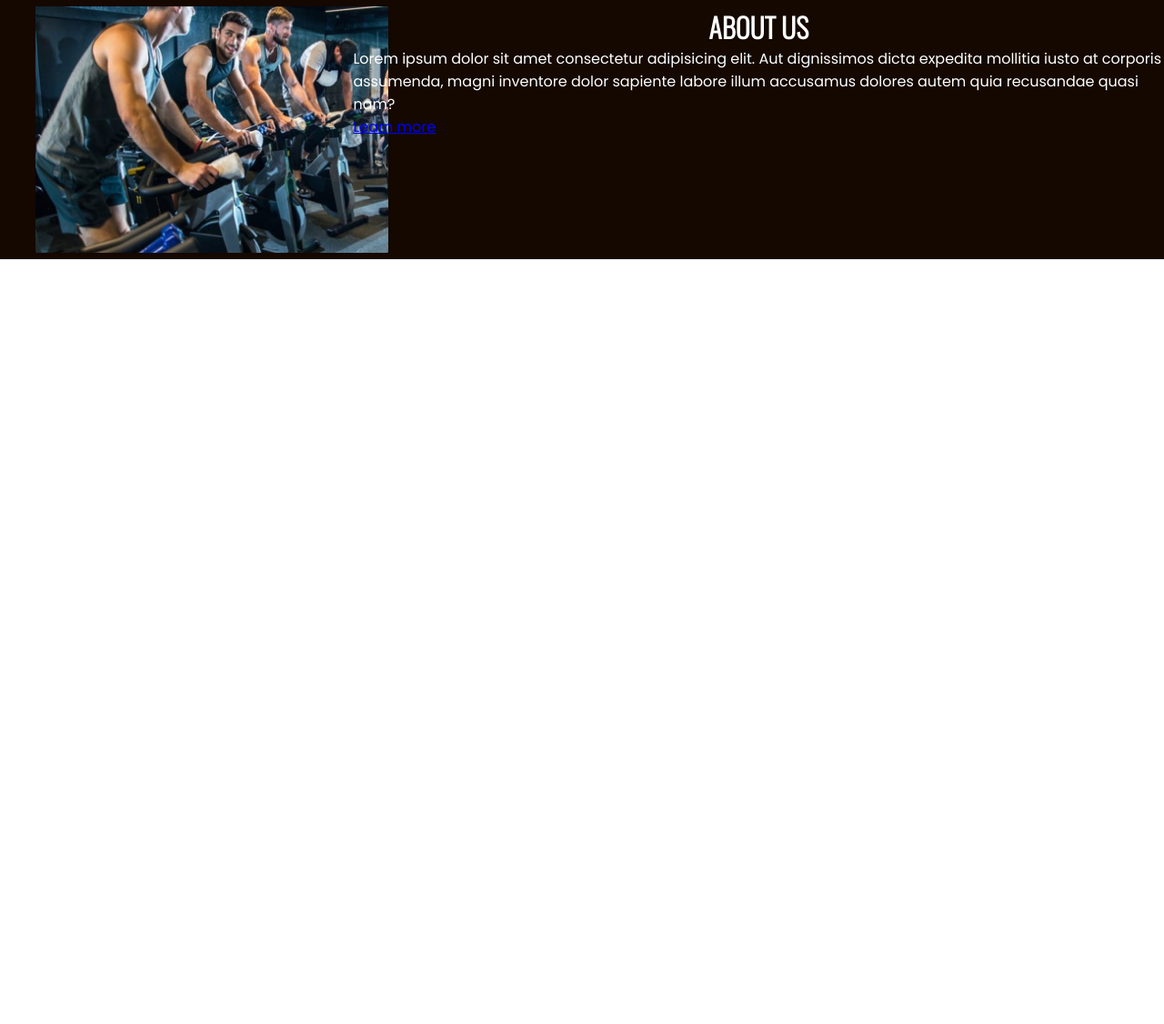
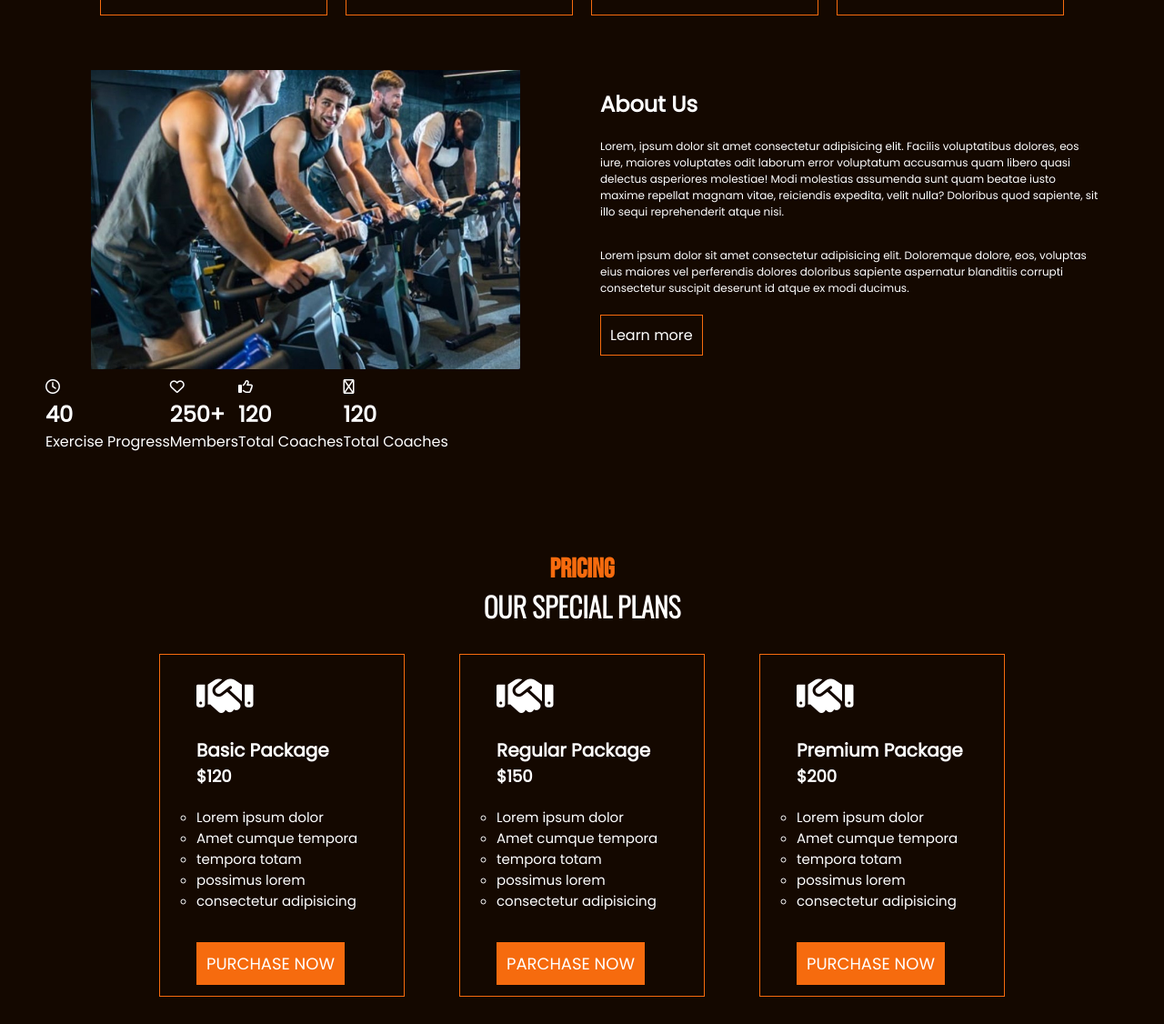
Before and after one commit to brightdartey/Fitness-website, a plain HTML site: page index.html in a window 1280 px wide. Shown: the part 1202-2328 px from the top of the page at 91% size. Before the commit the page ends 1487 px from the top, so only its background shows below. Drawn offline with nearby package versions, Linux system fonts and the light colour scheme.

Commit message:
added prlans and about sections

```diff
--- a/index.html
+++ b/index.html
@@ -87,19 +87,94 @@
             </div>
         </div>
     </section>
-    <section class="program-section">
+    <section class="about-section">
         <div id="about-grid">
             <div id="img">
                 <img src="media/images(3).jpg" alt="">
             </div>
             <div id="aboutus">
                 <h1>About Us</h1>
-                <p>Lorem ipsum dolor sit amet consectetur adipisicing elit. Aut dignissimos dicta expedita mollitia iusto at corporis assumenda, magni inventore dolor
-                    sapiente labore illum accusamus dolores autem quia recusandae quasi nam?</p>
+                <p>Lorem, ipsum dolor sit amet consectetur adipisicing elit.
+                     Facilis voluptatibus dolores, eos iure, maiores voluptates odit
+                     laborum error voluptatum accusamus quam libero quasi delectus
+                     asperiores molestiae! Modi molestias assumenda sunt quam beatae
+                     iusto maxime repellat magnam vitae, reiciendis expedita, velit nulla?
+                     Doloribus quod sapiente, sit illo sequi reprehenderit atque nisi.</p>
+
+                    <p>Lorem ipsum dolor sit amet
+                        consectetur adipisicing elit. Doloremque dolore, eos, voluptas eius maiores vel
+                        perferendis dolores doloribus sapiente aspernatur
+                         blanditiis corrupti consectetur suscipit deserunt id atque ex modi ducimus.</p>
                 <a href="#">Learn more</a>
             </div>
         </div>
-
+        <div id="data-point">
+            <div>
+                <i class="far fa-clock"></i>
+                <h1>40</h1>
+                <p>Exercise Progress</p>
+            </div>
+            <div>
+                <i class="far fa-heart"></i>
+                <h1>250+</h1>
+                <p>Members</p>
+            </div>
+            <div>
+                <i class="far fa-thumbs-up"></i>
+                <h1>120</h1>
+                <p>Total Coaches</p>
+            </div>
+            <div>
+                <i class="far fa-diamond"></i>
+                <h1>120</h1>
+                <p>Total Coaches</p>
+            </div>
+        </div>
+    </section>
+    <section class="program-section">
+        <h3>Pricing</h3>
+        <h1>Our Special Plans</h1>
+        <div class="program-grid">
+            <div id="plan-box">
+                <i class="fas fa-handshake"></i>
+                <h4>Basic Package</h4>
+                <h2>$120</h2>
+                <ul style="list-style-type:circle">
+                    <li>Lorem ipsum dolor</li>
+                    <li>Amet cumque tempora</li>
+                    <li>tempora totam </li>
+                    <li>possimus lorem</li>
+                    <li>consectetur adipisicing</li>
+                </ul>
+                <a href="#">Purchase Now</a>
+            </div>
+            <div id="plan-box">
+                <i class="fas fa-handshake"></i>
+                <h4>Regular Package</h4>
+                <h2>$150</h2>
+                <ul style="list-style-type:circle">
+                    <li>Lorem ipsum dolor</li>
+                    <li>Amet cumque tempora</li>
+                    <li>tempora totam </li>
+                    <li>possimus lorem</li>
+                    <li>consectetur adipisicing</li>
+                </ul>
+                <a href="#">Parchase Now</a>
+            </div>
+            <div id="plan-box">
+                <i class="fas fa-handshake"></i>
+                <h4>Premium Package</h4>
+                <h2>$200</h2>
+                <ul style="list-style-type:circle">
+                    <li>Lorem ipsum dolor</li>
+                    <li>Amet cumque tempora</li>
+                    <li>tempora totam </li>
+                    <li>possimus lorem</li>
+                    <li>consectetur adipisicing</li>
+                </ul>
+                <a href="#">Purchase Now</a>
+            </div>
+        </div>
     </section>
 
 
--- a/styles.css
+++ b/styles.css
@@ -125,12 +125,13 @@ body{
 
 .program-section {
     background-color: #140800;
+    padding-top: 20px;
 }
 .program-section h3 {
     text-align: center;
     text-transform: capitalize;
     color: #F66B0E;
-    font-family: 'Bebas Neue';
+    font-family: 'Bebas Neue', cursive;
     font-size: 30px;
     padding-top: 40px;
 }
@@ -138,7 +139,7 @@ body{
     text-align: center;
     color: #fff;
     text-transform: uppercase;
-    font-family: 'Oswald';
+    font-family: 'Oswald', sans-serif;
     font-size: 30px;
 }
 
@@ -146,7 +147,7 @@ body{
     display: flex;
     justify-content: center;
     color: #fff;
-    font-family: 'Poppins';
+    font-family: 'Poppins',sans-serif;
 }
 
 #box {
@@ -184,13 +185,89 @@ body{
     padding: 10px;
 }
 
+.about-section {
+    background-color: #140800;
+    padding: 50px 50px;
+}
+
 #about-grid {
-    display: flex;
+    display: grid;
+    grid-template-columns: 1fr 1fr;
     font-family: 'poppins';
     color: #fff;
     justify-content: center;
 }
+
 #about-grid img {
-    width: 100%;
-    margin-left: 10%;
+    width: 80%;
+    margin-left: 50px;
 }
+
+#aboutus {
+    margin: 20px;
+    text-align: left;
+}
+#aboutus p {
+    font-size: 12px;
+    padding-bottom: 30px;
+}
+#aboutus h1 {
+    padding-bottom: 20px;
+}
+
+#aboutus a {
+    border: 1px solid #F66B0E;
+    padding: 10px;
+    text-decoration: none;
+    color: #fff;
+}
+#aboutus a:hover {
+    background-color: #F66B0E;
+}
+
+#plan-box {
+    border: 1px solid #F66B0E;
+    font-size: 22px;
+    text-align: left;
+    margin: 30px;
+    padding: 20px 20px 20px 40px;
+    text-align: left;
+    width: 270px;
+}
+
+#plan-box:hover {
+    background-color: #F66B0E;
+}
+
+#plan-box h4 {
+    font-size: 20px;
+}
+#plan-box ul {
+    font-size: 15px;
+    padding-bottom: 40px;
+    padding-top: 20px;
+}
+
+#plan-box h2 {
+    font-size: 18px;
+}
+#plan-box i {
+    font-size: 50px;
+    text-align: center;
+    padding-bottom: 20px;
+}
+#plan-box a {
+    font-size: 18px;
+    text-transform: uppercase;
+    text-decoration: none;
+    color: #fff;
+    background-color: #F66B0E;
+    border: 1px solid #F66B0E;
+    padding: 10px;
+}
+
+#data-point {
+    display: flex;
+    color: #fff;
+    font-family: 'Poppins';
+}
```
